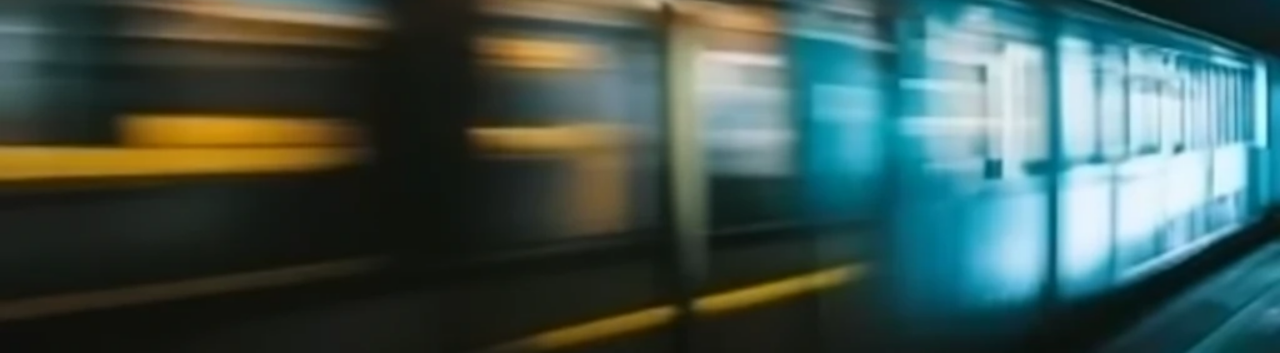
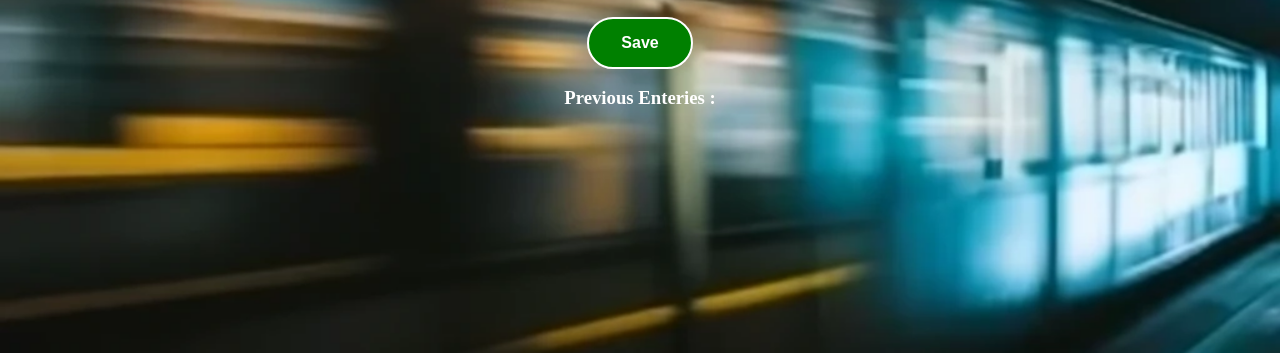
Before and after one commit to darshan-shiva/Passenger-Counter, a plain HTML site: page index.html in a window 1280 px wide. Shown: the part 447-800 px from the top of the page. Drawn offline with Linux system fonts and the light colour scheme.

Commit message:
Update styles.css

```diff
--- a/styles.css
+++ b/styles.css
@@ -5,7 +5,7 @@ body{
     height: 100vh;
     display: flex;
     justify-content : center;
-    flex-direction : coulmn;
+    flex-direction : column;
     align-items : center;
     color: white;
     font-weight: bolder;
```
